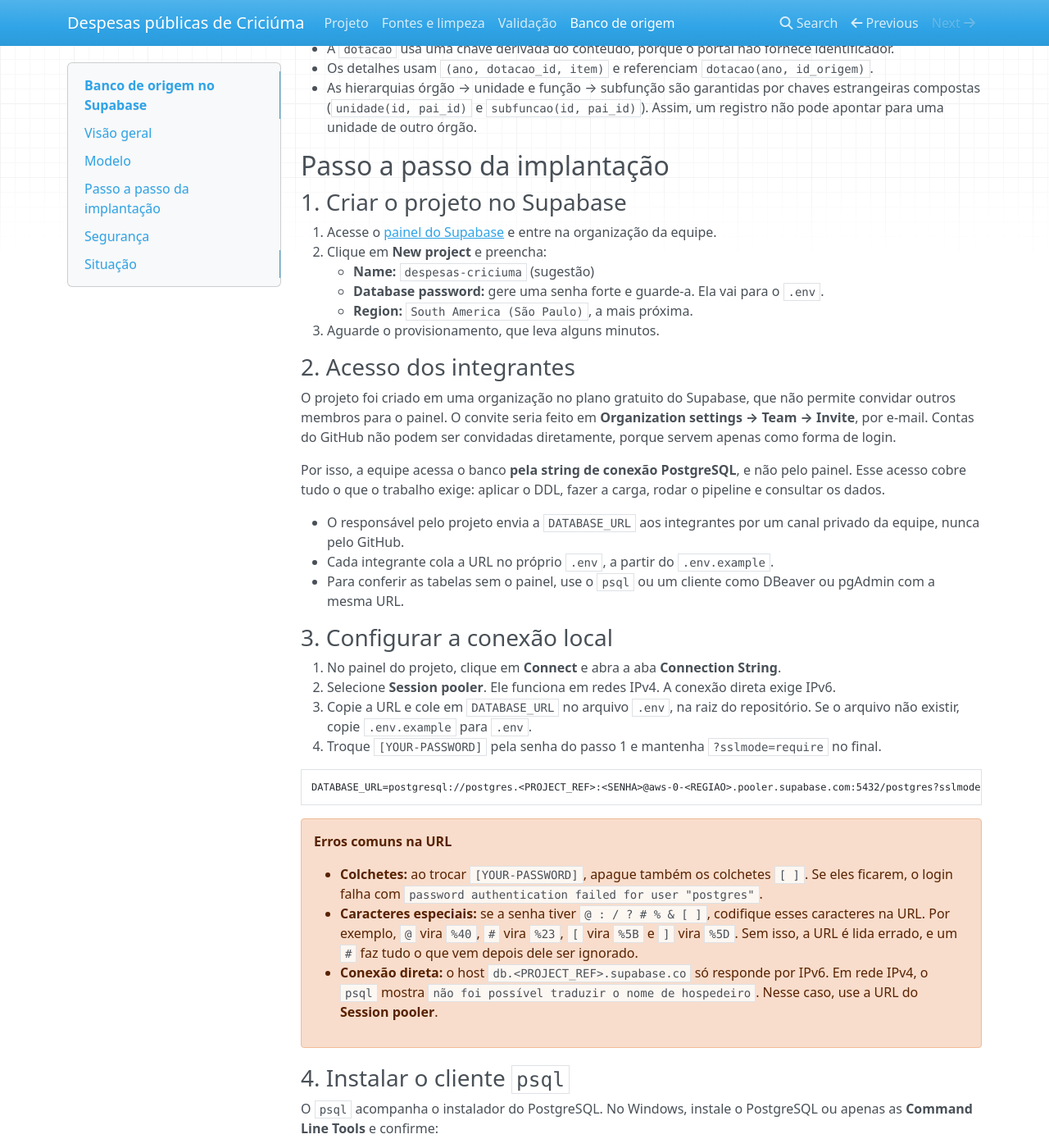
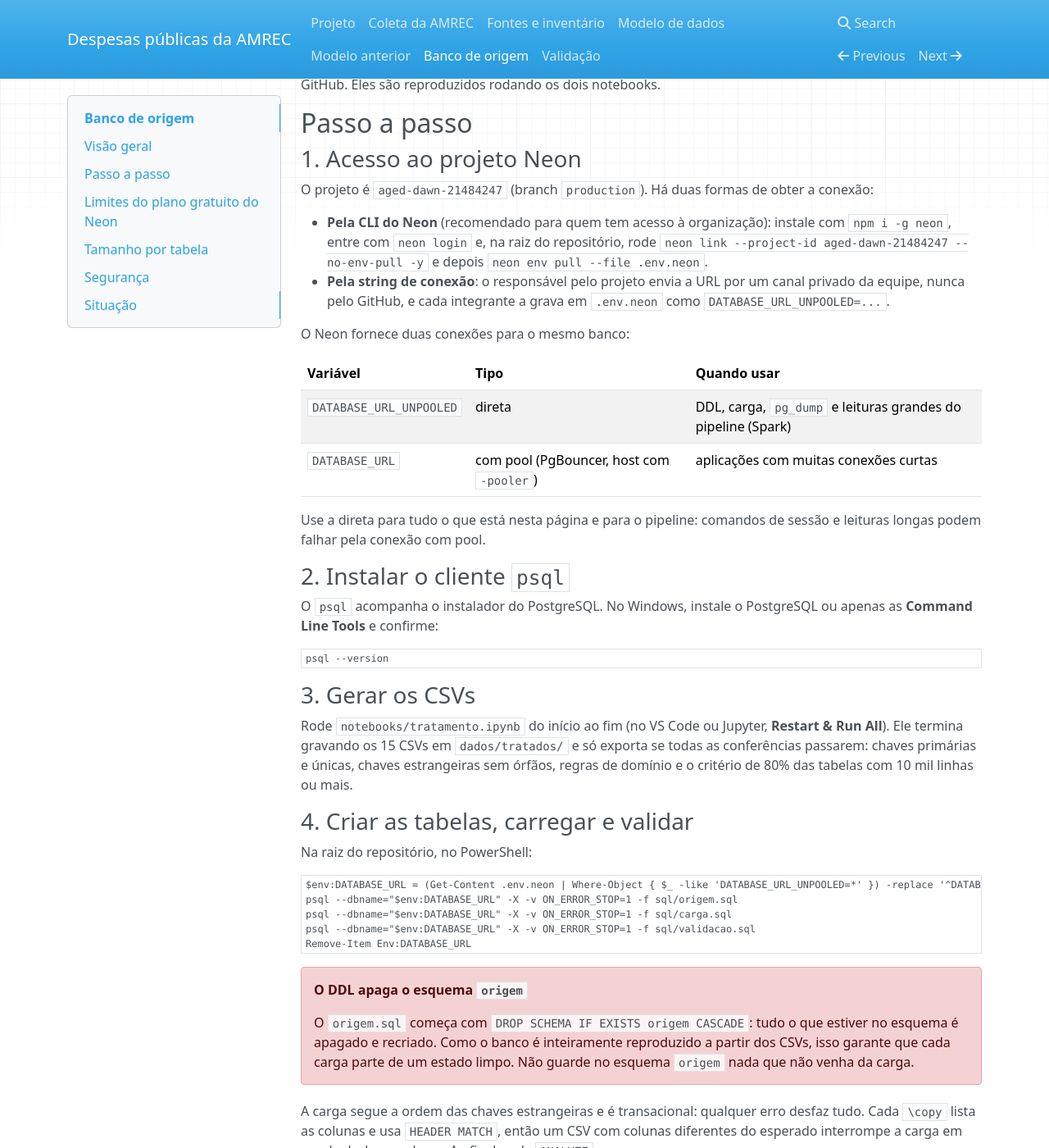
Before and after one commit to 02kamk/Trabalho_Final_Engenharia_de_Dados, an MkDocs documentation site: the page built from docs/banco.md, in a window 1280 px wide and 1400 px high, scrolled down 794 px. Shown: the whole window at 82% size. Built offline with MkDocs 1.6.1, drawn with Linux system fonts in a browser that asks for light colours; nearby versions of some CDN libraries; some of the changed text lies outside the part shown.

Commit message:
Cria o banco de origem no Neon e documenta a carga
O DDL recria o esquema origem com chaves, restrições, índices e a coluna atualizado_em, mantida por gatilho para a ingestão incremental. A carga confere o cabeçalho de cada CSV e a validação mostra contagens, restrições, proteção de CPF e tamanho. O banco passa do Supabase para o Neon, cujo plano gratuito comporta os 772 MB da base.

````diff
--- a/docs/banco.md
+++ b/docs/banco.md
@@ -1,70 +1,42 @@
-# Banco de origem no Supabase
+# Banco de origem
 
-Esta página documenta a criação do banco de origem (issue #7) e a carga dos dados limpos (issue #8).
+Esta página documenta como criar o banco de origem e carregar os dados tratados. O modelo está em [Modelo de dados](modelo.md).
+
+O banco fica no [Neon](https://neon.com), um PostgreSQL gerenciado. A primeira versão do projeto usava o Supabase, cujo plano gratuito limita o banco a 500 MB; a base nova ocupa cerca de 770 MB, e o plano gratuito do Neon permite 1 GB por projeto.
 
 ## Visão geral
 
 | Arquivo | Função |
 | --- | --- |
-| `sql/origem.sql` | DDL. Cria o esquema `origem` e as 15 tabelas com chaves primárias e estrangeiras, em uma única transação. |
-| `sql/carga_inicial.sql` | Carga. Copia os CSVs de `dados/origem-validada/` para as tabelas, em uma única transação. |
-| `sql/validacao_carga.sql` | Validação. Confere a contagem de linhas contra os CSVs e procura chaves órfãs. Só faz leitura. |
-| `.env.example` | Modelo da variável de conexão `DATABASE_URL`. |
-| `.env` | Cópia local com a senha real. Está no `.gitignore` e nunca vai para o repositório. |
+| `notebooks/coleta.ipynb` | Coleta os dados brutos em `dados/brutos/amrec/`. |
+| `notebooks/tratamento.ipynb` | Gera um CSV por tabela em `dados/tratados/`. |
+| `sql/origem.sql` | DDL. Recria do zero o esquema `origem`, com as 15 tabelas, chaves, restrições, índices e a coluna de controle `atualizado_em`, em uma única transação. |
+| `sql/carga.sql` | Carga. Copia os CSVs de `dados/tratados/` para as tabelas, em uma única transação. |
+| `sql/validacao.sql` | Validação. Mostra as contagens, o critério de 10 mil linhas, as restrições, a distribuição por ano, a proteção de CPF e o tamanho do esquema. Só faz leitura. |
+| `.neon` | Liga a pasta ao projeto Neon (organização, projeto e branch). Fora do Git. |
+| `.env.neon` | Strings de conexão do Neon (`DATABASE_URL` e `DATABASE_URL_UNPOOLED`). Fora do Git. |
 
-## Modelo
+Os CSVs de `dados/tratados/` não ficam no Git: somam cerca de 400 MB, acima do limite de arquivo do GitHub. Eles são reproduzidos rodando os dois notebooks.
 
-O esquema `origem` tem 15 tabelas:
+## Passo a passo
 
-- **Dimensões (8):** `exercicio`, `orgao`, `unidade`, `funcao`, `subfuncao`, `recurso`, `elemento`, `credor`.
-- **Registros (4):** `empenho`, `diaria`, `emenda`, `dotacao`.
-- **Detalhes da dotação (3):** `empenho_dotacao`, `fonte_dotacao`, `suplementacao`.
+### 1. Acesso ao projeto Neon
 
-Regras de chave:
+O projeto é `aged-dawn-21484247` (branch `production`). Há duas formas de obter a conexão:
 
-- As listagens com ID do portal (`empenho`, `diaria`, `emenda`) usam `(ano, id_origem)` como chave primária.
-- A `dotacao` usa uma chave derivada do conteúdo, porque o portal não fornece identificador.
-- Os detalhes usam `(ano, dotacao_id, item)` e referenciam `dotacao(ano, id_origem)`.
-- As hierarquias órgão → unidade e função → subfunção são garantidas por chaves estrangeiras compostas (`unidade(id, pai_id)` e `subfuncao(id, pai_id)`). Assim, um registro não pode apontar para uma unidade de outro órgão.
+- **Pela CLI do Neon** (recomendado para quem tem acesso à organização): instale com `npm i -g neon`, entre com `neon login` e, na raiz do repositório, rode `neon link --project-id aged-dawn-21484247 --no-env-pull -y` e depois `neon env pull --file .env.neon`.
+- **Pela string de conexão**: o responsável pelo projeto envia a URL por um canal privado da equipe, nunca pelo GitHub, e cada integrante a grava em `.env.neon` como `DATABASE_URL_UNPOOLED=...`.
 
-## Passo a passo da implantação
+O Neon fornece duas conexões para o mesmo banco:
 
-### 1. Criar o projeto no Supabase
+| Variável | Tipo | Quando usar |
+| --- | --- | --- |
+| `DATABASE_URL_UNPOOLED` | direta | DDL, carga, `pg_dump` e leituras grandes do pipeline (Spark) |
+| `DATABASE_URL` | com pool (PgBouncer, host com `-pooler`) | aplicações com muitas conexões curtas |
 
-1. Acesse o [painel do Supabase](https://supabase.com/dashboard) e entre na organização da equipe.
-2. Clique em **New project** e preencha:
-    - **Name:** `despesas-criciuma` (sugestão)
-    - **Database password:** gere uma senha forte e guarde-a. Ela vai para o `.env`.
-    - **Region:** `South America (São Paulo)`, a mais próxima.
-3. Aguarde o provisionamento, que leva alguns minutos.
+Use a direta para tudo o que está nesta página e para o pipeline: comandos de sessão e leituras longas podem falhar pela conexão com pool.
 
-### 2. Acesso dos integrantes
-
-O projeto foi criado em uma organização no plano gratuito do Supabase, que não permite convidar outros membros para o painel. O convite seria feito em **Organization settings → Team → Invite**, por e-mail. Contas do GitHub não podem ser convidadas diretamente, porque servem apenas como forma de login.
-
-Por isso, a equipe acessa o banco **pela string de conexão PostgreSQL**, e não pelo painel. Esse acesso cobre tudo o que o trabalho exige: aplicar o DDL, fazer a carga, rodar o pipeline e consultar os dados.
-
-- O responsável pelo projeto envia a `DATABASE_URL` aos integrantes por um canal privado da equipe, nunca pelo GitHub.
-- Cada integrante cola a URL no próprio `.env`, a partir do `.env.example`.
-- Para conferir as tabelas sem o painel, use o `psql` ou um cliente como DBeaver ou pgAdmin com a mesma URL.
-
-### 3. Configurar a conexão local
-
-1. No painel do projeto, clique em **Connect** e abra a aba **Connection String**.
-2. Selecione **Session pooler**. Ele funciona em redes IPv4. A conexão direta exige IPv6.
-3. Copie a URL e cole em `DATABASE_URL` no arquivo `.env`, na raiz do repositório. Se o arquivo não existir, copie `.env.example` para `.env`.
-4. Troque `[YOUR-PASSWORD]` pela senha do passo 1 e mantenha `?sslmode=require` no final.
-
-```text
-DATABASE_URL=postgresql://postgres.<PROJECT_REF>:<SENHA>@aws-0-<REGIAO>.pooler.supabase.com:5432/postgres?sslmode=require
-```
-
-!!! warning "Erros comuns na URL"
-    - **Colchetes:** ao trocar `[YOUR-PASSWORD]`, apague também os colchetes `[ ]`. Se eles ficarem, o login falha com `password authentication failed for user "postgres"`.
-    - **Caracteres especiais:** se a senha tiver `@ : / ? # % & [ ]`, codifique esses caracteres na URL. Por exemplo, `@` vira `%40`, `#` vira `%23`, `[` vira `%5B` e `]` vira `%5D`. Sem isso, a URL é lida errado, e um `#` faz tudo o que vem depois dele ser ignorado.
-    - **Conexão direta:** o host `db.<PROJECT_REF>.supabase.co` só responde por IPv6. Em rede IPv4, o `psql` mostra `não foi possível traduzir o nome de hospedeiro`. Nesse caso, use a URL do **Session pooler**.
-
-### 4. Instalar o cliente `psql`
+### 2. Instalar o cliente `psql`
 
 O `psql` acompanha o instalador do PostgreSQL. No Windows, instale o PostgreSQL ou apenas as **Command Line Tools** e confirme:
 
@@ -72,128 +44,70 @@ O `psql` acompanha o instalador do PostgreSQL. No Windows, instale o PostgreSQL
 psql --version
 ```
 
-### 5. Aplicar o DDL
+### 3. Gerar os CSVs
+
+Rode `notebooks/tratamento.ipynb` do início ao fim (no VS Code ou Jupyter, **Restart & Run All**). Ele termina gravando os 15 CSVs em `dados/tratados/` e só exporta se todas as conferências passarem: chaves primárias e únicas, chaves estrangeiras sem órfãos, regras de domínio e o critério de 80% das tabelas com 10 mil linhas ou mais.
+
+### 4. Criar as tabelas, carregar e validar
 
 Na raiz do repositório, no PowerShell:
 
 ```powershell
-$env:DATABASE_URL = (Get-Content .env | Where-Object { $_ -like 'DATABASE_URL=*' }) -replace '^DATABASE_URL=', ''
+$env:DATABASE_URL = (Get-Content .env.neon | Where-Object { $_ -like 'DATABASE_URL_UNPOOLED=*' }) -replace '^DATABASE_URL_UNPOOLED=', '' -replace '^"|"$', ''
 psql --dbname="$env:DATABASE_URL" -X -v ON_ERROR_STOP=1 -f sql/origem.sql
-```
-
-O script roda dentro de `BEGIN ... COMMIT`. Se algum comando falhar, nada é criado. Ele usa `CREATE ... IF NOT EXISTS` e pode ser executado de novo sem erro.
-
-### 6. Conferir a criação
-
-```powershell
-psql --dbname="$env:DATABASE_URL" -X -c "SELECT table_name FROM information_schema.tables WHERE table_schema = 'origem' ORDER BY 1;"
-```
-
-O resultado deve listar as **15 tabelas** da seção [Modelo](#modelo). Elas também aparecem no **Table Editor** do painel, escolhendo o esquema `origem`.
-
-### 7. Carregar os dados (issue #8)
-
-1. Os 15 CSVs da base normalizada estão versionados em `dados/origem-validada/`. É essa cópia pública, com CPF/CNPJ removidos, que a carga usa. Para reprocessar a partir do ZIP da coleta, veja [Fontes e limpeza](fontes.md) e gere em outro diretório, sem sobrescrever esta pasta.
-2. Confira se as tabelas estão vazias. A carga inicial não substitui linhas existentes, e uma chave repetida desfaz tudo.
-3. Na raiz do repositório, com a `DATABASE_URL` carregada como no passo 5, execute a carga e depois a validação:
-
-```powershell
-psql --dbname="$env:DATABASE_URL" -X -v ON_ERROR_STOP=1 -f sql/carga_inicial.sql
-psql --dbname="$env:DATABASE_URL" -X -v ON_ERROR_STOP=1 -f sql/validacao_carga.sql
+psql --dbname="$env:DATABASE_URL" -X -v ON_ERROR_STOP=1 -f sql/carga.sql
+psql --dbname="$env:DATABASE_URL" -X -v ON_ERROR_STOP=1 -f sql/validacao.sql
 Remove-Item Env:DATABASE_URL
 ```
 
-A carga segue a ordem das chaves estrangeiras: primeiro as dimensões, depois os registros e por último os detalhes. Ela é transacional, então uma chave duplicada ou órfã desfaz tudo. Use sempre arquivos gerados na mesma execução da limpeza.
+!!! danger "O DDL apaga o esquema `origem`"
+    O `origem.sql` começa com `DROP SCHEMA IF EXISTS origem CASCADE`: tudo o que estiver no esquema é apagado e recriado. Como o banco é inteiramente reproduzido a partir dos CSVs, isso garante que cada carga parte de um estado limpo. Não guarde no esquema `origem` nada que não venha da carga.
 
-O `sql/validacao_carga.sql` só faz leitura e mostra quatro conferências:
+A carga segue a ordem das chaves estrangeiras e é transacional: qualquer erro desfaz tudo. Cada `\copy` lista as colunas e usa `HEADER MATCH`, então um CSV com colunas diferentes do esperado interrompe a carga em vez de deslocar valores. Ao final, roda `ANALYZE`.
 
-1. **Contagem de linhas:** o número de linhas de cada tabela comparado com o de registros do CSV correspondente.
-2. **Chaves órfãs:** para cada uma das 25 chaves estrangeiras, quantos registros apontam para um pai inexistente. O esperado é 0.
-3. **Restrições no catálogo:** quantas chaves e restrições existem e se todas estão validadas pelo PostgreSQL.
-4. **Linhas por exercício:** a distribuição de 2023 a 2026, para comparar com [Validação](validacao.md).
+## Limites do plano gratuito do Neon
 
-O resultado de cada conferência mostra `OK` ou o tipo de problema encontrado.
+| Limite (por projeto, por mês) | Cota | Uso atual |
+| --- | --- | --- |
+| Armazenamento | 1 GB | 772 MB |
+| Processamento | 100 CU-horas | carga completa em pouco mais de 1 minuto |
+| Transferência de dados para fora | 5 GB | uma extração completa de todas as tabelas transfere cerca de 0,5 GB |
+
+Se o processamento ou a transferência acabarem, o Neon suspende o banco até o início do mês seguinte. Os dados não se perdem, mas nenhuma conexão funciona. Por isso:
+
+- no desenvolvimento do pipeline, teste a ingestão com poucas tabelas ou com `LIMIT`, e rode a extração completa só quando necessário;
+- use a ingestão incremental pela coluna `atualizado_em` nas execuções agendadas;
+- acompanhe o consumo no painel do projeto no Neon.
+
+O banco suspende sozinho depois de 5 minutos sem uso e volta na conexão seguinte, com uma espera de frações de segundo.
+
+## Tamanho por tabela
+
+| Tabela | Total | Dados | Índices |
+| --- | ---: | ---: | ---: |
+| `empenho` | 226 MB | 170 MB | 56 MB |
+| `pagamento` | 170 MB | 147 MB | 23 MB |
+| `documento_fiscal` | 64 MB | 32 MB | 32 MB |
+| `liquidacao` | 58 MB | 36 MB | 22 MB |
+| `item_empenho` | 46 MB | 27 MB | 19 MB |
+| `empenho_documento_fiscal` | 45 MB | 23 MB | 22 MB |
+| demais 9 tabelas | ~100 MB | | |
+
+Medição feita antes da inclusão de `atualizado_em`, que acrescentou cerca de 55 MB (coluna e índice) ao total.
 
 ## Segurança
 
-- A senha fica só no `.env` local, que está no `.gitignore`. Antes de cada commit, confira com `git status` que o `.env` não aparece.
-- O esquema `origem` não deve ser adicionado aos esquemas expostos pela Data API (**Project settings → Data API → Exposed schemas**). Assim os dados só são acessíveis por conexão PostgreSQL autenticada.
-- A tabela `emenda` inclui identificadores de favorecidos. Não compartilhe a string de conexão fora da equipe.
+- `.env`, `.env.neon` e `.neon` estão no `.gitignore`. Antes de cada commit, confira com `git status` que nenhum deles aparece.
+- CPF nunca é gravado completo: o tratamento mascara no padrão `***XXXXXX**` os CPFs publicados inteiros, inclusive dentro de textos livres. A validação confere que não há CPF completo na tabela `credor`.
+- Não compartilhe a string de conexão fora da equipe.
 
 ## Situação
 
 | Etapa | Status |
 | --- | --- |
 | DDL versionado (`sql/origem.sql`) | Concluído |
-| `.env.example` e `.env` fora do Git | Concluído |
-| Integridade relacional validada localmente (`origem.sqlite3`) | Concluído |
-| Projeto criado no Supabase | Concluído |
-| Acesso dos integrantes (pela string de conexão, por causa do plano gratuito) | Concluído |
-| DDL aplicado no Supabase (11/11/2026) | Concluído |
-| Carga no Supabase (issue #8, 11/11/2026) | Concluído |
-| Contagem de linhas e integridade referencial no Supabase (issue #8) | Concluído |
+| CSVs gerados pelo tratamento (`dados/tratados/`) | Concluído |
+| Teste completo em PostgreSQL 18 local | Concluído |
+| Carga no Neon (PostgreSQL 18.7), 17/11/2026: DDL em 8 s, carga em 67 s, validação sem pendências | Concluído |
 
-### Verificação do DDL no Supabase
-
-Conferência feita em 11/11/2026 pelo Session pooler, em PostgreSQL 17.11. O esquema `origem` tem as 15 tabelas, todas com chave primária, e 25 chaves estrangeiras. Na data dessa verificação, as tabelas ainda estavam vazias. O esquema `origem` não está exposto na Data API, que continua com a configuração padrão.
-
-| Tabela | Colunas | Chaves estrangeiras |
-| --- | ---: | ---: |
-| `exercicio` | 1 | 0 |
-| `orgao` | 2 | 0 |
-| `unidade` | 3 | 1 |
-| `funcao` | 2 | 0 |
-| `subfuncao` | 3 | 1 |
-| `recurso` | 2 | 0 |
-| `elemento` | 2 | 0 |
-| `credor` | 2 | 0 |
-| `empenho` | 16 | 8 |
-| `diaria` | 9 | 4 |
-| `emenda` | 13 | 1 |
-| `dotacao` | 18 | 6 |
-| `empenho_dotacao` | 7 | 1 |
-| `fonte_dotacao` | 7 | 2 |
-| `suplementacao` | 6 | 1 |
-
-Consulta usada para conferir:
-
-```sql
-SELECT table_name, constraint_type, count(*)
-FROM information_schema.table_constraints
-WHERE table_schema = 'origem' AND constraint_type IN ('PRIMARY KEY', 'FOREIGN KEY')
-GROUP BY 1, 2
-ORDER BY 1, 2;
-```
-
-Referência: [Conexões PostgreSQL no Supabase](https://supabase.com/docs/guides/database/connecting-to-postgres).
-
-### Verificação da carga no Supabase
-
-Carga feita em 11/11/2026 com `sql/carga_inicial.sql`, a partir dos CSVs versionados em `dados/origem-validada/`. A transação terminou com `COMMIT` em cerca de 18 segundos. Em seguida, `sql/validacao_carga.sql` conferiu o resultado.
-
-**Contagem de linhas.** As 15 tabelas têm exatamente o número de registros dos CSVs, que também foram contados com um leitor de CSV, e não por linhas de texto.
-
-| Tabela | Registros no CSV | Linhas no banco | Status |
-| --- | ---: | ---: | --- |
-| `exercicio` | 4 | 4 | OK |
-| `orgao` | 25 | 25 | OK |
-| `unidade` | 121 | 121 | OK |
-| `funcao` | 20 | 20 | OK |
-| `subfuncao` | 52 | 52 | OK |
-| `recurso` | 161 | 161 | OK |
-| `elemento` | 318 | 318 | OK |
-| `credor` | 4.856 | 4.856 | OK |
-| `empenho` | 62.405 | 62.405 | OK |
-| `diaria` | 11.455 | 11.455 | OK |
-| `emenda` | 40 | 40 | OK |
-| `dotacao` | 1.482 | 1.482 | OK |
-| `empenho_dotacao` | 62.527 | 62.527 | OK |
-| `fonte_dotacao` | 2.995 | 2.995 | OK |
-| `suplementacao` | 5.390 | 5.390 | OK |
-| **Total** | **151.851** | **151.851** | **OK** |
-
-**Integridade referencial.** Nenhuma das 25 chaves estrangeiras tem registros órfãos. O catálogo do PostgreSQL mostra 15 chaves primárias, 25 chaves estrangeiras, 9 restrições de unicidade e 1 checagem, todas validadas.
-
-**Distribuição por exercício.** As contagens de 2023 a 2026 no banco são iguais às da validação local, em [Validação](validacao.md).
-
-**Dados pessoais.** A carga usou a cópia pública dos CSVs. Nela, o campo `cpf_cnpj` de `emenda` está vazio e os identificadores encontrados em campos de texto estão mascarados. As chaves relacionais e as contagens foram preservadas.
+Referências: [Planos do Neon](https://neon.com/docs/introduction/plans), [Conexões com e sem pool](https://neon.com/docs/connect/connection-pooling).
--- a/mkdocs.yml
+++ b/mkdocs.yml
@@ -1,9 +1,12 @@
-site_name: Despesas públicas de Criciúma
+site_name: Despesas públicas da AMREC
 nav:
   - Projeto: index.md
-  - Fontes e limpeza: fontes.md
+  - Coleta da AMREC: coleta-amrec.md
+  - Fontes e inventário: fontes.md
+  - Modelo de dados: modelo.md
+  - Modelo anterior: modelagem.md
+  - Banco de origem: banco.md
   - Validação: validacao.md
-  - Banco de origem: banco.md
 markdown_extensions:
   - admonition
   - toc:
````
Also changed, not shown: README.md (+54 -53 lines), docs/index.md (+9 -5 lines), 4 other files.
